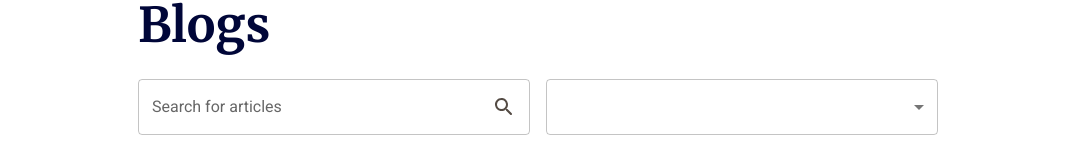
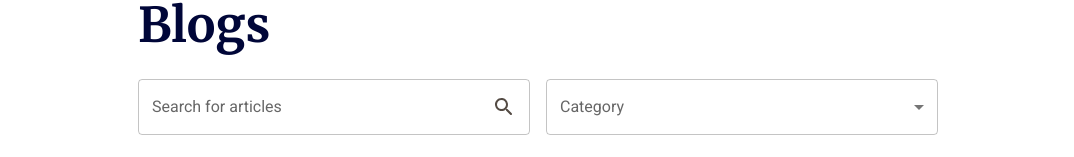
Before and after one commit to Marumo-ProG/lenny-cooks, a Next.js app: page /blogs in a window 1280 px wide. Shown: the part 116-273 px from the top of the page, without its empty margins (102-1176 px from the left). Built offline with nearby package versions, Linux system fonts and the light colour scheme; what @mui/material-nextjs would draw is missing.

Commit message:
category filter fix

```diff
--- a/src/app/components/FilterByCategory.js
+++ b/src/app/components/FilterByCategory.js
@@ -3,11 +3,15 @@
 // MUI
 import MenuItem from "@mui/material/MenuItem";
 import Select from "@mui/material/Select";
+import FormControl from "@mui/material/FormControl";
+import InputLabel from "@mui/material/InputLabel";
 
 // Utils
 
 const FilterByCategory = ({ setFilters, filters }) => {
     return (
+        <FormControl fullWidth>
+            <InputLabel>Category</InputLabel>
             <Select
                 label="Category"
                 variant="outlined"
@@ -25,6 +29,7 @@ const FilterByCategory = ({ setFilters, filters }) => {
                 <MenuItem value={"tech"}>Tech</MenuItem>
                 <MenuItem value={"travel"}>Travel</MenuItem>
             </Select>
+        </FormControl>
     );
 };
 
```
Lines whose indentation alone changed are shown as unchanged.
